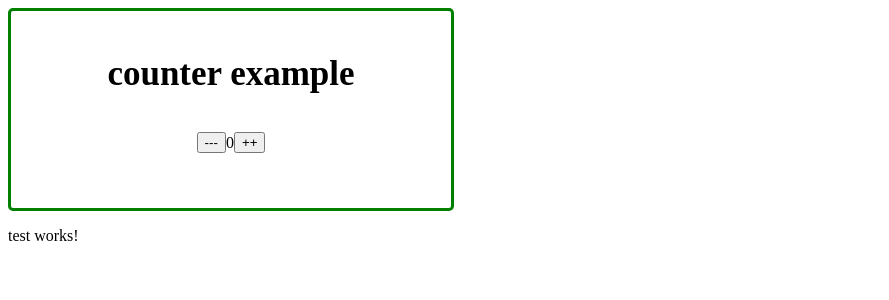
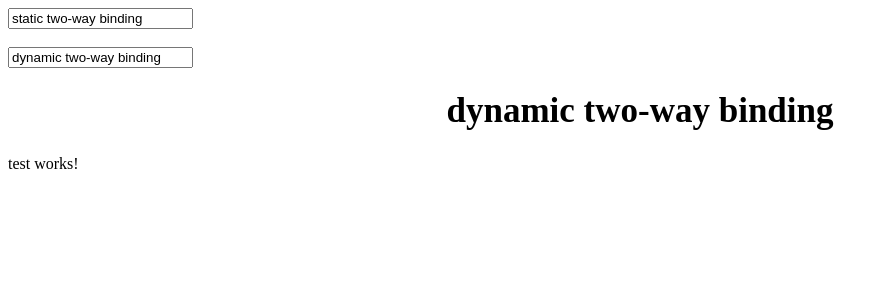
Before and after one commit to anubapatla/TechLabs-angular, an Angular app: page / in a window 1280 px wide. Shown: the top 300 px of the page, without its empty margins (0-889 px from the left). Built offline with nearby package versions, Linux system fonts and the light colour scheme.

Commit message:
two way binding example has been uploaded

```diff
--- a/src/app/app.component.html
+++ b/src/app/app.component.html
@@ -6,15 +6,13 @@
 <!-- * * * * * * * * * Delete the template below * * * * * * * * * -->
 <!-- * * * * * * * to get started with your project! * * * * * * * -->
 <!-- * * * * * * * * * * * * * * * * * * * * * * * * * * * * * * * -->
-<div class="container">
 
-  <h1> counter example</h1>
-  <div class="btn-container">
-    <button (click)="counter('decre')"> ---</button>
-     <p>{{ count}}</p>
-  <button (click)="counter('incr')">++</button>
-  </div>
+<input type="text" [(ngModel)]="staticInput "  >
+<br><br>
+<input type="text" [(ngModel)]="dynamicInput">
+<h1> {{ dynamicInput}}</h1>
 
 
-    </div>
+
+
 <app-test></app-test>
--- a/src/app/app.component.ts
+++ b/src/app/app.component.ts
@@ -1,18 +1,15 @@
 import { Component } from '@angular/core';
 import { RouterOutlet } from '@angular/router';
 import { TestComponent } from './test/test.component';
+import { FormsModule } from '@angular/forms';
 
 @Component({
   selector: 'app-root',
-  imports: [TestComponent],
+  imports: [TestComponent,FormsModule],
   templateUrl: './app.component.html',
   styleUrl: './app.component.css'
 })
 export class AppComponent {
-  count:number =0;
-  counter(type: string){
-    type === 'incr'?this.count++ :this.count--;
-
+  staticInput:string='static two-way binding';
+  dynamicInput:string='dynamic two-way binding'
   }
-
-  }
```
